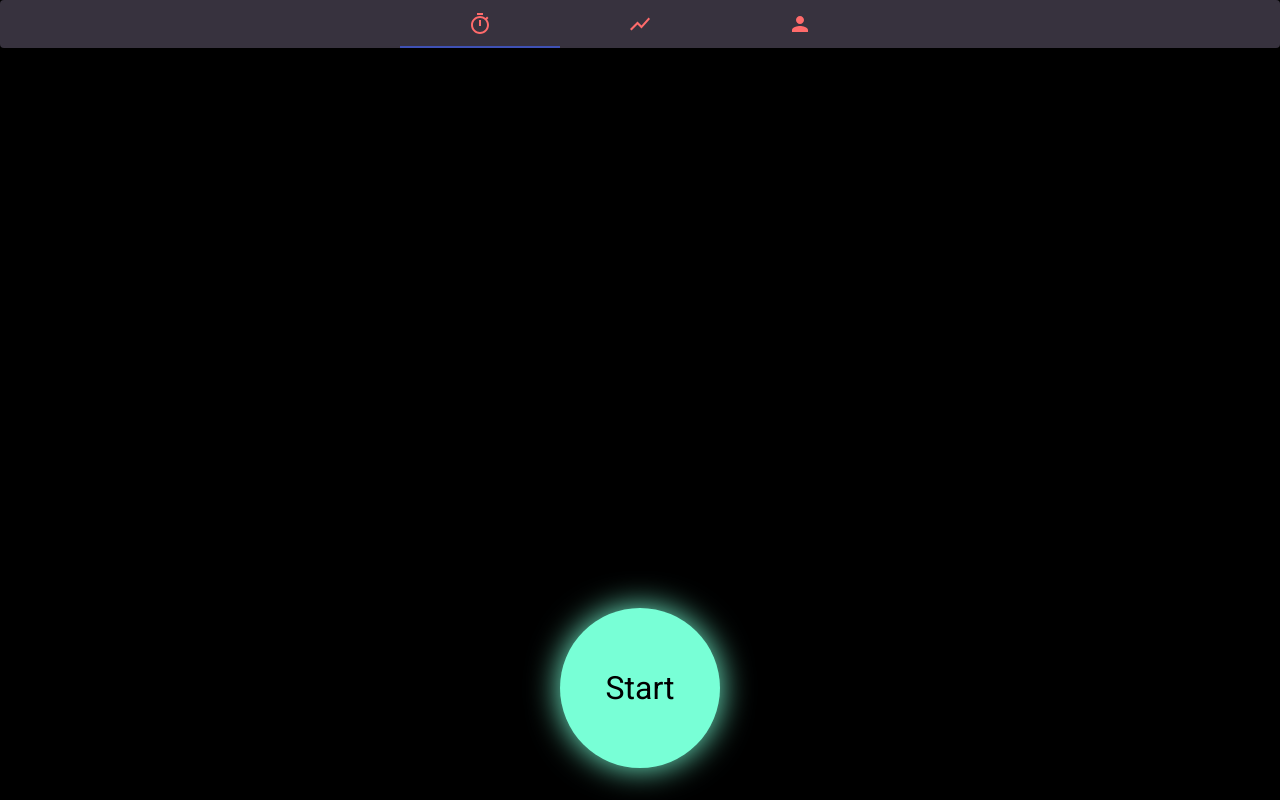
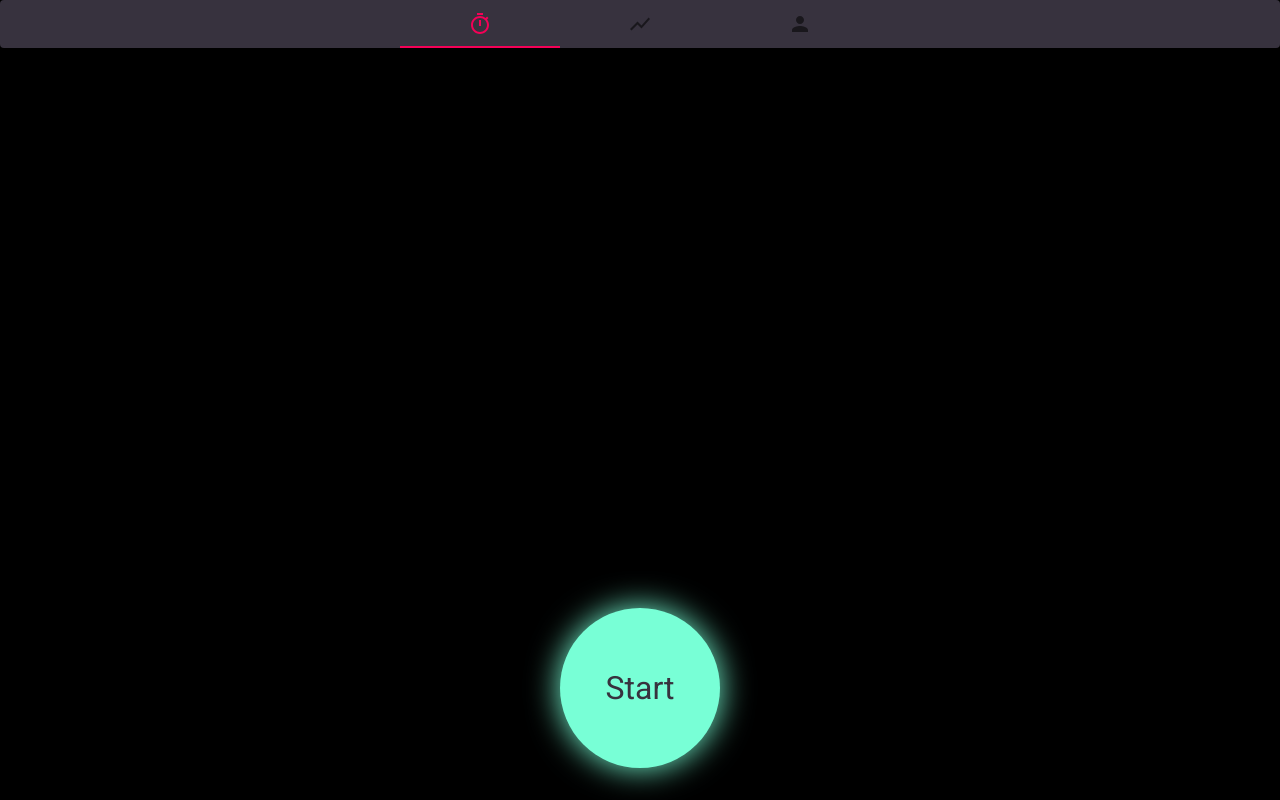
Before and after one commit to MichelleGrounds/TimerApp, a React (Create React App) app: page / in a window 1280 px wide. Built offline with nearby package versions, Linux system fonts and the light colour scheme.

Commit message:
Add currentTime to button

```diff
--- a/src/components/Account.jsx
+++ b/src/components/Account.jsx
@@ -1,30 +1,9 @@
 import React from "react";
-import styled from "styled-components";
-
-const DeleteDataContainer = styled.div`
-  display: flex;
-  padding: 1em;
-  align-items: center;
-`;
-
-const DeleteDataText = styled.div`
-  color: ${({ theme }) => theme.steelTeal};
-  padding: 1em;
-`;
-
-const DeleteDataButton = styled.button`
-  background: ${({ theme }) => theme.bittersweet};
-  width: 120px;
-  height: 40px;
-  border-radius: 4px;
-  padding: 1em;
-  color: white;
-  text-align: center;
-  line-height: 1rem;
-  border: none;
-  cursor: pointer;
-  filter: drop-shadow(0 0 1rem ${({ theme }) => theme.bittersweet});
-`;
+import {
+  DeleteDataContainer,
+  DeleteDataText,
+  DeleteDataButton,
+} from "./DeleteData";
 
 const Account = ({ setOccurrences }) => {
   const deleteData = () => {
--- /dev/null
+++ b/src/components/DeleteData.jsx
@@ -0,0 +1,26 @@
+import styled from "styled-components";
+
+export const DeleteDataContainer = styled.div`
+  display: flex;
+  padding: 1em;
+  align-items: center;
+`;
+
+export const DeleteDataText = styled.div`
+  color: ${({ theme }) => theme.steelTeal};
+  padding: 1em;
+`;
+
+export const DeleteDataButton = styled.button`
+  background: ${({ theme }) => theme.bittersweet};
+  width: 120px;
+  height: 40px;
+  border-radius: 4px;
+  padding: 1em;
+  color: white;
+  text-align: center;
+  line-height: 1rem;
+  border: none;
+  cursor: pointer;
+  filter: drop-shadow(0 0 0.5rem ${({ theme }) => theme.bittersweet});
+`;
--- a/src/components/Graph.jsx
+++ b/src/components/Graph.jsx
@@ -19,13 +19,10 @@ const constructData = (data, theme) => ({
       pointHoverBorderWidth: 2,
       pointRadius: 1,
       pointHitRadius: 10,
-      data: Object.keys(data).map(
-        (key) =>
-          console.log(moment(data[key].start).format("h:mm:ss a")) || {
-            x: moment(data[key].start),
-            y: moment(data[key].stop).diff(moment(data[key].start)) / 1000,
-          }
-      ),
+      data: Object.keys(data).map((key) => ({
+        x: moment(data[key].start),
+        y: moment(data[key].stop).diff(moment(data[key].start)) / 1000,
+      })),
     },
   ],
 });
--- a/src/components/NavigationBar.jsx
+++ b/src/components/NavigationBar.jsx
@@ -26,8 +26,8 @@ const NavigationBar = ({ currentTab, setTab }) => {
       <Tabs
         value={currentTab}
         onChange={handleChange}
-        indicatorColor="primary"
-        textColor={theme.bittersweet}
+        indicatorColor="secondary"
+        textColor="secondary"
         centered
       >
         <Tab data-testid="timer" icon={<Timer />} />
--- a/src/components/Timer.jsx
+++ b/src/components/Timer.jsx
@@ -1,15 +1,22 @@
-import React, { useState, useContext } from "react";
+import React, { useState, useContext, useEffect } from "react";
 import { ThemeContext } from "styled-components";
 import moment from "moment";
-import { Button, ButtonContainer } from "./TimerButton";
+import {
+  Button,
+  ButtonContainer,
+  TimeButtonContainer,
+  TimeButtonText,
+} from "./TimerButton";
+import Time from "../Time";
 
 const Timer = ({ setOccurrences }) => {
+  const [timeStarted, setTimeStarted] = useState(null);
+  const [currentDuration, setCurrentDuration] = useState(null);
+
   const theme = useContext(ThemeContext);
 
-  const [timerStarted, setTimerStarted] = useState(false);
-
   const startTimer = (time, occurrences) => {
-    setTimerStarted(true);
+    setTimeStarted(time);
     const numberOfContractionsSoFarInt = Number.parseInt(occurrences) || 0;
 
     localStorage.setItem(
@@ -21,7 +28,7 @@ const Timer = ({ setOccurrences }) => {
   };
 
   const stopTimer = (time, occurrences) => {
-    setTimerStarted(false);
+    setTimeStarted(null);
 
     localStorage.setItem(`${occurrences}-stop`, time);
   };
@@ -30,18 +37,38 @@ const Timer = ({ setOccurrences }) => {
     const time = moment();
     const occurrences = localStorage.getItem("numberOfContractions");
 
+    timeStarted ? stopTimer(time, occurrences) : startTimer(time, occurrences);
+
     setOccurrences(occurrences);
+  };
 
-    timerStarted ? stopTimer(time, occurrences) : startTimer(time, occurrences);
-  };
+  useEffect(() => {
+    let id;
+
+    if (timeStarted) {
+      id = setInterval(() => {
+        const duration = Time.convertMS(moment().diff(timeStarted));
+        setCurrentDuration(duration);
+      }, 1000);
+    } else {
+      setCurrentDuration(null);
+    }
+
+    return () => id && clearInterval(id);
+  }, [timeStarted]);
 
   return (
     <ButtonContainer>
       <Button
         onClick={onClick}
-        color={timerStarted ? theme.bittersweet : theme.aquamarine}
+        color={timeStarted ? theme.bittersweet : theme.aquamarine}
       >
-        {timerStarted ? "Stop" : "Start"}
+        <TimeButtonContainer>
+          <TimeButtonText primary={true}>
+            {timeStarted ? "Stop" : "Start"}
+          </TimeButtonText>
+          <TimeButtonText primary={false}>{currentDuration}</TimeButtonText>
+        </TimeButtonContainer>
       </Button>
     </ButtonContainer>
   );
--- a/src/components/TimerButton.jsx
+++ b/src/components/TimerButton.jsx
@@ -20,3 +20,15 @@ export const Button = styled.button`
   cursor: pointer;
   filter: drop-shadow(0 0 1rem ${({ color }) => color});
 `;
+
+export const TimeButtonContainer = styled.div`
+  display: flex;
+  flex-direction: column;
+  justify-content: center;
+  align-items: center;
+`;
+
+export const TimeButtonText = styled.div`
+  color: ${({ theme }) => theme.blackCoffee};
+  font-size: ${({ primary }) => (primary ? "2rem" : "1rem")};
+`;
--- a/src/components/TimerDataView.jsx
+++ b/src/components/TimerDataView.jsx
@@ -1,6 +1,8 @@
 import React from "react";
 import styled from "styled-components";
 import { Row, Cell } from "./Table";
+import moment from "moment";
+import Time from "../Time";
 
 const options = {
   weekday: "short",
@@ -15,7 +17,7 @@ const TimerDataText = styled.div`
   text-align: center;
   color: ${({ primary, theme }) =>
     primary ? theme.steelTeal : theme.blackCoffee};
-  font-size: ${({ primary }) => (primary ? "150%" : "75%")};
+  font-size: ${({ primary }) => (primary ? "125%" : "75%")};
 `;
 
 const TimerDataHeaderText = styled.div`
--- a/src/getData.js
+++ b/src/getData.js
@@ -8,6 +8,7 @@ const getData = (occurrences) => {
     const start = localStorage.getItem(`${index}-start`);
     const stop = localStorage.getItem(`${index}-stop`);
 
+    if (stop) {
       const duration = Time.convertMS(moment(stop).diff(moment(start)));
 
       let frequency;
@@ -29,6 +30,7 @@ const getData = (occurrences) => {
         },
       };
     }
+  }
 
   return times;
 };
--- a/src/theme.js
+++ b/src/theme.js
@@ -1,11 +1,27 @@
+import { createMuiTheme } from "@material-ui/core/styles";
+
+const aquamarine = "#78FFD6";
+const blackCoffee = "#37323E";
+const steelTeal = "#6E8387";
+const bittersweet = "#FF6B6B";
+const lightCyan = "#E1FAF9";
+
 const theme = {
   dark: {
-    aquamarine: "#78FFD6",
-    blackCoffee: "#37323E",
-    steelTeal: "#6E8387",
-    bittersweet: "#FF6B6B",
-    lightCyan: "#E1FAF9",
+    aquamarine,
+    blackCoffee,
+    steelTeal,
+    bittersweet,
+    lightCyan,
+  },
+  palette: {
+    primary: {
+      main: bittersweet,
+      dark: bittersweet,
+      light: bittersweet,
+      contrastText: bittersweet,
+    },
   },
 };
 
-export default theme;
+export default createMuiTheme(theme);
```
Lines whose indentation alone changed are shown as unchanged.
